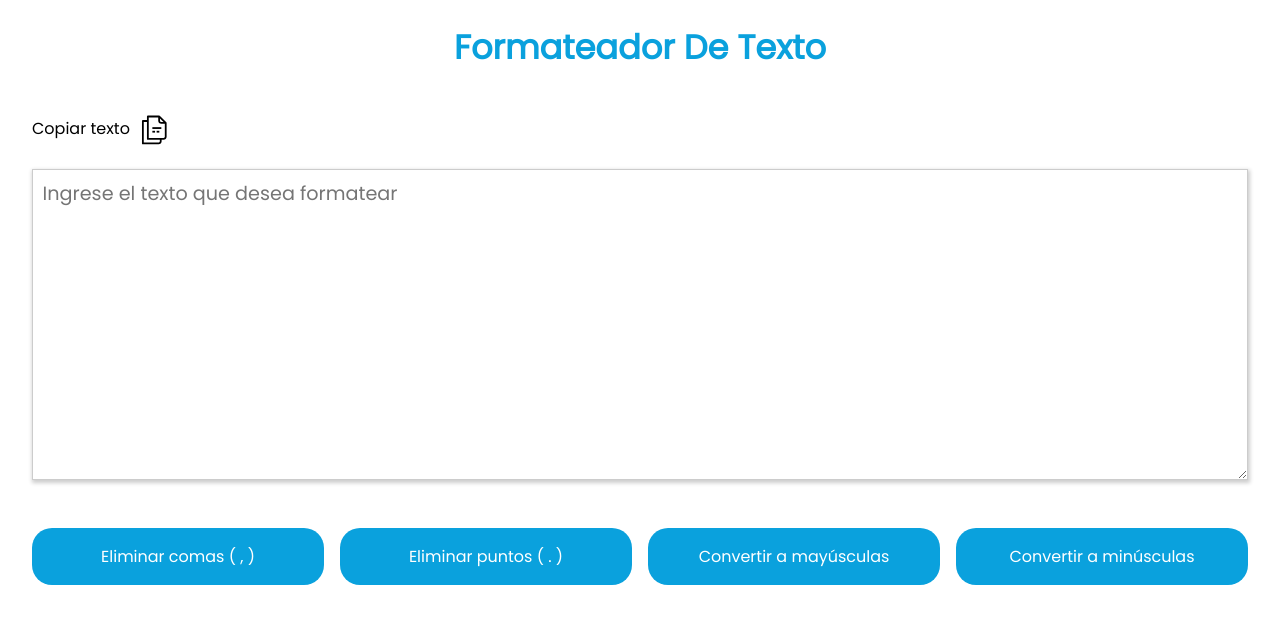
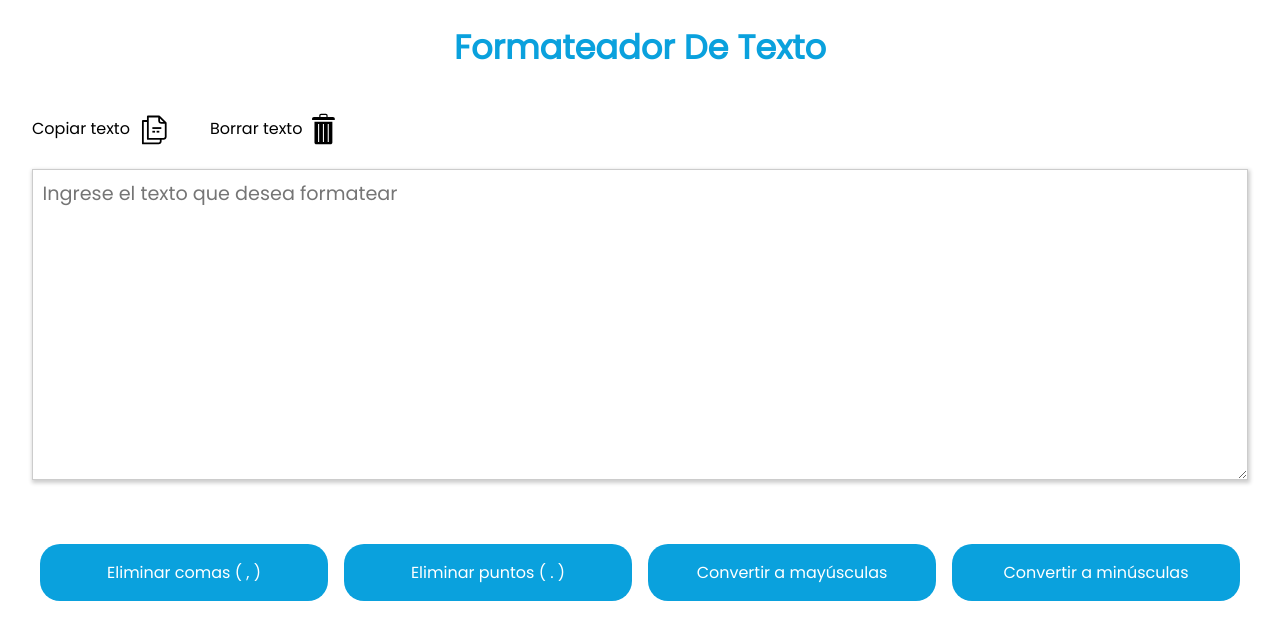
Before and after one commit to WillianChavez/formateadorDeTexto, a React (Vite) app: page / in a window 1280 px wide. Shown: the top 640 px of the page. Built offline with nearby package versions, Linux system fonts and the light colour scheme.

Commit message:
Agregadno funcionalidad de borrar texto del text area

```diff
--- a/src/App.css
+++ b/src/App.css
@@ -27,7 +27,6 @@
 .options{
   list-style: none;
   display: flex;
-  gap: 1em;
   margin: 3em 0;
   flex-wrap: wrap;
   justify-content: center;
@@ -37,6 +36,7 @@
 
 .option-item{
 
+  margin: 1em 0.5em;
   font-size: clamp(0.9rem, 2.5vw, 1rem);
   flex-grow: 1;
   background-color: var(--clr-ocean-blue);
@@ -80,7 +80,16 @@
   max-width: 100%;
   max-height: 100%;
   object-fit: contain;
+}
+.trash{
+  height: 2.5em;
+  margin-left: .5em;
+}
 
+.actions{
+  display: flex;
+  gap: 2em;
+  flex-wrap: wrap;
 }
 
 .message{
--- a/src/App.jsx
+++ b/src/App.jsx
@@ -2,6 +2,7 @@ import Header from './components/header/index.jsx'
 import { useState, useRef } from 'react'
 import './App.css'
 import copy from './../copy.svg'
+import trash from './../trash.svg'
 
 function App() {
     const [textoFormateado, setTextoFormateado] = useState('')
@@ -35,15 +36,28 @@ function App() {
             elMessage.current.classList.remove('show-message')
         }, 3000)
     }
+
+    const handleTrash = () => {
+        setTextoFormateado('')
+    }
+
     return (
         <div>
             <Header />
             <main className="main">
-                <span className="btn" onClick={handleCopy}>
-                    Copiar texto
-                    <img src={copy} alt="" className="copyImg" />
-                    <span className="message" ref={elMessage}></span>
-                </span>
+                <div className="actions">
+                    <span className="btn" onClick={handleCopy}>
+                        Copiar texto
+                        <img src={copy} alt="" className="copyImg" />
+                        <span className="message" ref={elMessage}></span>
+                    </span>
+
+                    <span className="btn" onClick={handleTrash}>
+                        Borrar texto
+                        <img src={trash} alt="" className="copyImg trash" />
+                        <span className="message" ref={elMessage}></span>
+                    </span>
+                </div>
                 <textarea
                     className="input-text-area"
                     onChange={(e) => setTextoFormateado(e.target.value)}
```
Also changed, not shown: trash.svg (added).
